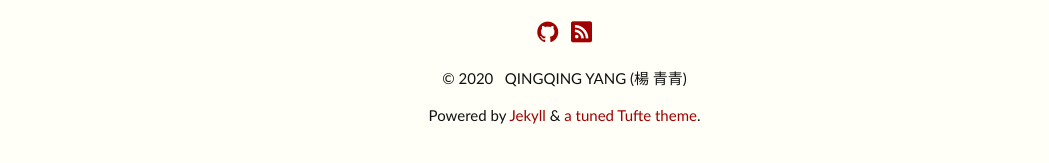
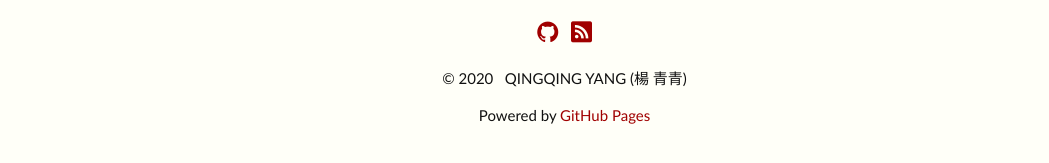
Before and after one commit to QingQYang/QingQYang.github.io, a Jekyll site: the page built from index.html, in a window 1280 px wide. Shown: the part 648-811 px from the top of the page, without its empty margins (91-1140 px from the left). Built offline with Jekyll 4.4.1, drawn with Linux system fonts in a browser that asks for light colours; some web fonts are replaced.

Commit message:
Modify footer.

```diff
--- a/_includes/footer.html
+++ b/_includes/footer.html
@@ -9,7 +9,6 @@
   </ul>
 <div class="credits">
 <span>&copy; {{ site.time | date: '%Y' }} &nbsp;&nbsp;{{site.author | upcase }}</span></br> <br>
-<span>Powered by <a href="//jekyllrb.com">Jekyll</a>
-& <a href="//github.com/clayh53/tufte-jekyll"> a tuned Tufte theme</a>. </span>
+<span>Powered by <a href="//pages.github.com/">GitHub Pages</a></span>
 </div>
 </footer>
```
